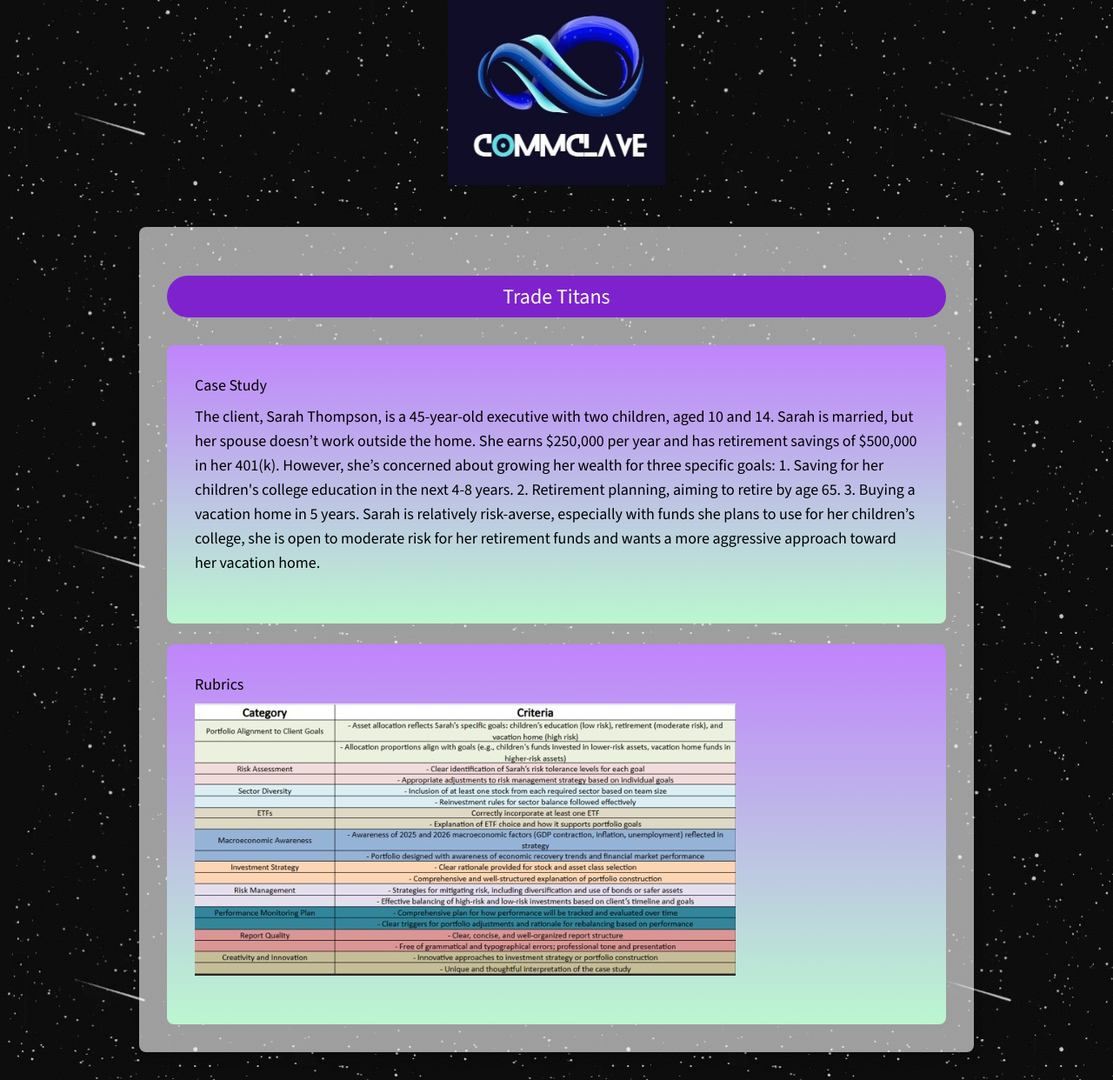
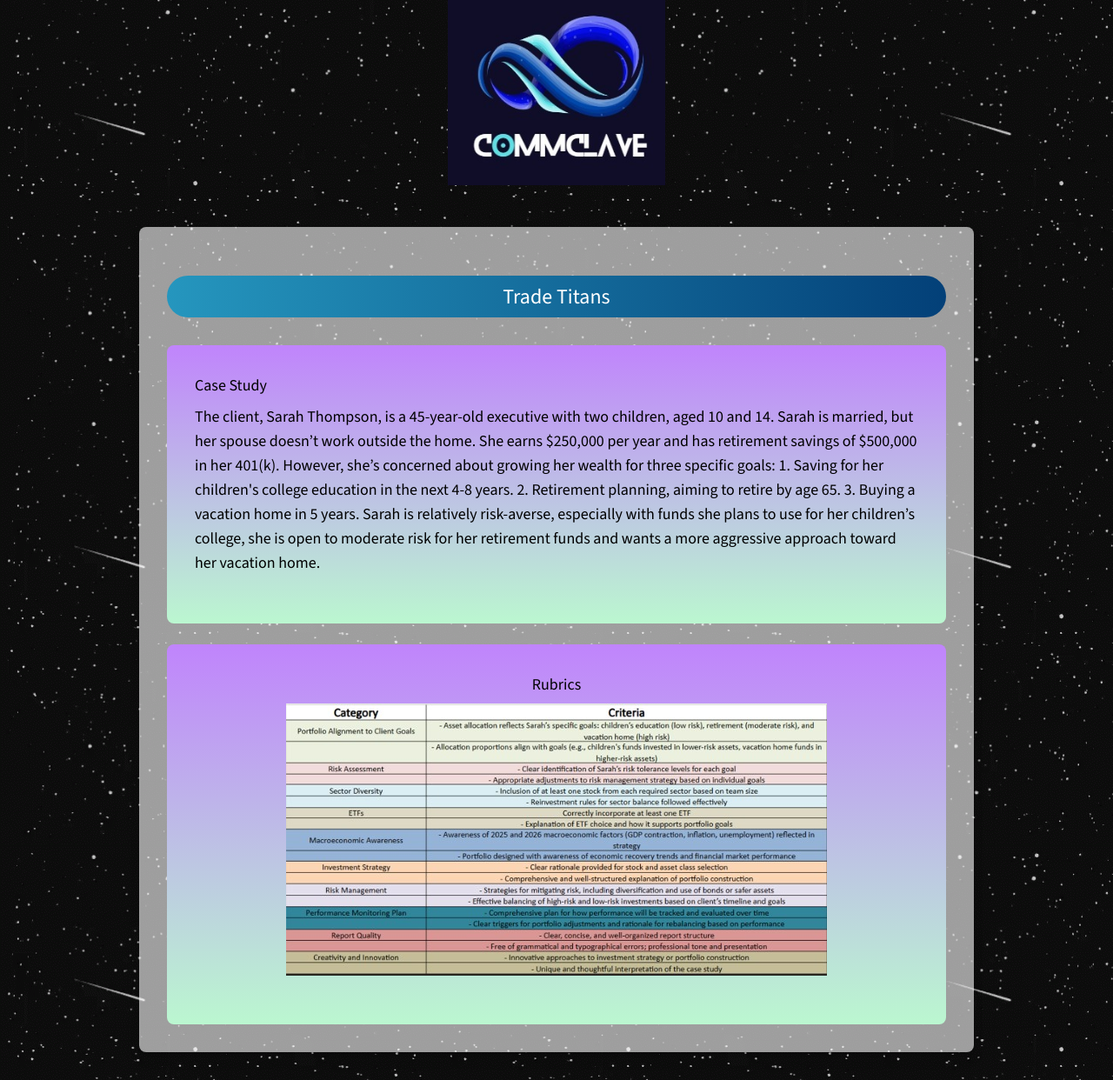
Before and after one commit to Sairoxs123/comquest, a Django app: page /rubric/ in a window 1280 px wide. Shown: the part 25-1267 px from the top of the page at 87% size. Run offline with Django 4.2, Linux system fonts and the light colour scheme; some libraries are stand-ins or nearby versions.

Commit message:
more beauty changes

```diff
--- a/templates/index.html
+++ b/templates/index.html
@@ -37,6 +37,10 @@
       #form {
         background: rgba(217, 217, 217, 1);
       }
+
+      .title {
+        background: linear-gradient(to right, rgba(37, 150, 190, 1), rgba(3, 64, 120, 1));
+      }
     </style>
   </head>
   <body class="bg-gray-300 flex flex-col items-center justify-center min-h-screen" background="/assets/background.gif">
@@ -64,7 +68,7 @@
       </center>
       <br>
       <div
-        class="bg-purple-700 text-2xl text-white text-center py-2 rounded-full mx-auto mb-8"
+        class="title text-2xl text-white text-center py-2 rounded-full mx-auto mb-8"
       >
         CommClave 2024
       </div>
--- a/templates/rubric.html
+++ b/templates/rubric.html
@@ -37,6 +37,10 @@
       #form {
         background: rgba(217, 217, 217, 1);
       }
+
+      .title {
+        background: linear-gradient(to right, rgba(37, 150, 190, 1), rgba(3, 64, 120, 1));
+      }
     </style>
   </head>
   <body class="bg-gray-300 flex flex-col items-center justify-center min-h-screen" background="/assets/background.gif">
@@ -46,7 +50,7 @@
 
       <br>
       <div
-        class="bg-purple-700 text-2xl text-white text-center py-2 rounded-full mx-auto mb-8"
+        class="title text-2xl text-white text-center py-2 rounded-full mx-auto mb-8"
       >
         Trade Titans
       </div>
@@ -71,8 +75,10 @@
           class="bg-gradient-to-b from-purple-400 to-green-200 p-8 rounded-lg"
         >
         <div class="mb-6">
-          <label class="block text-black text-lg mb-2">Rubrics</label>
+          <center>
+            <label class="block text-black text-lg mb-2">Rubrics</label>
           <img src="/assets/rubrics.jpg">
+          </center>
           </div>
   </body>
 </html>
```
